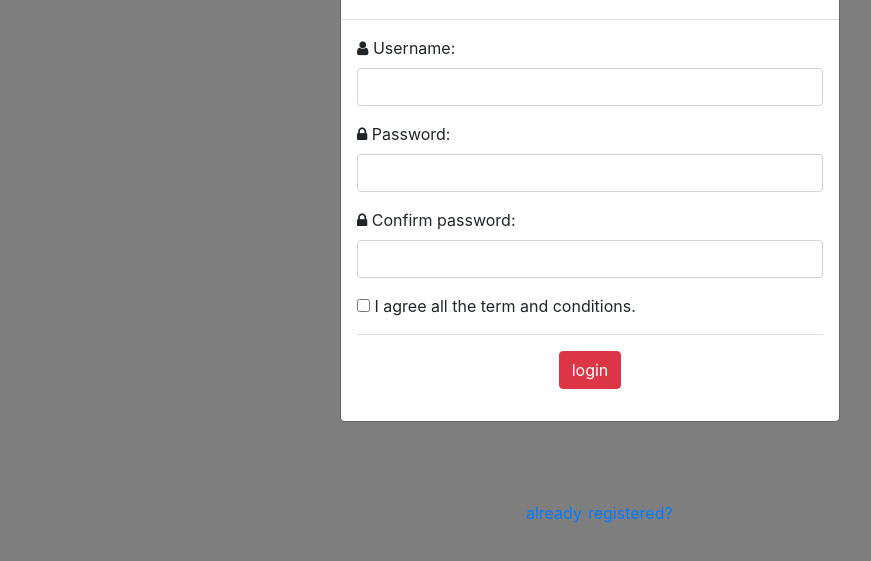
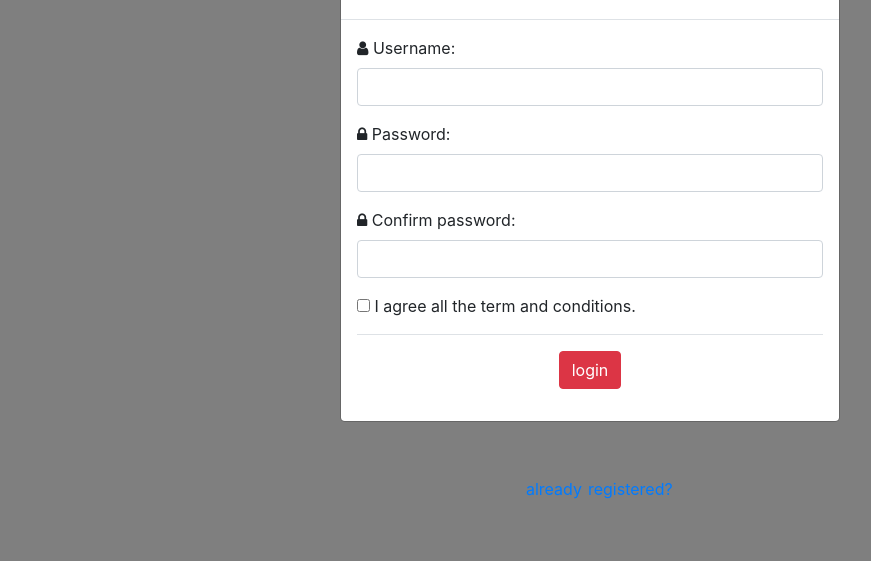
Before and after one commit to shrishty2510/Modal-box, a plain HTML site: page index.html in a window 1280 px wide. Both pictures are taken after a click on the button "login/signup". Shown: the part 219-780 px from the top of the page, without its empty margins (50-921 px from the left). Drawn offline with nearby package versions, Linux system fonts and the light colour scheme.

Commit message:
Update index.html

```diff
--- a/index.html
+++ b/index.html
@@ -24,7 +24,7 @@
         align-self: center;
         padding-left: 45%;
         position: absolute;
-        top:90%;
+        top:87%;
         word-spacing: 1.5px;
     }
 </style>
```
